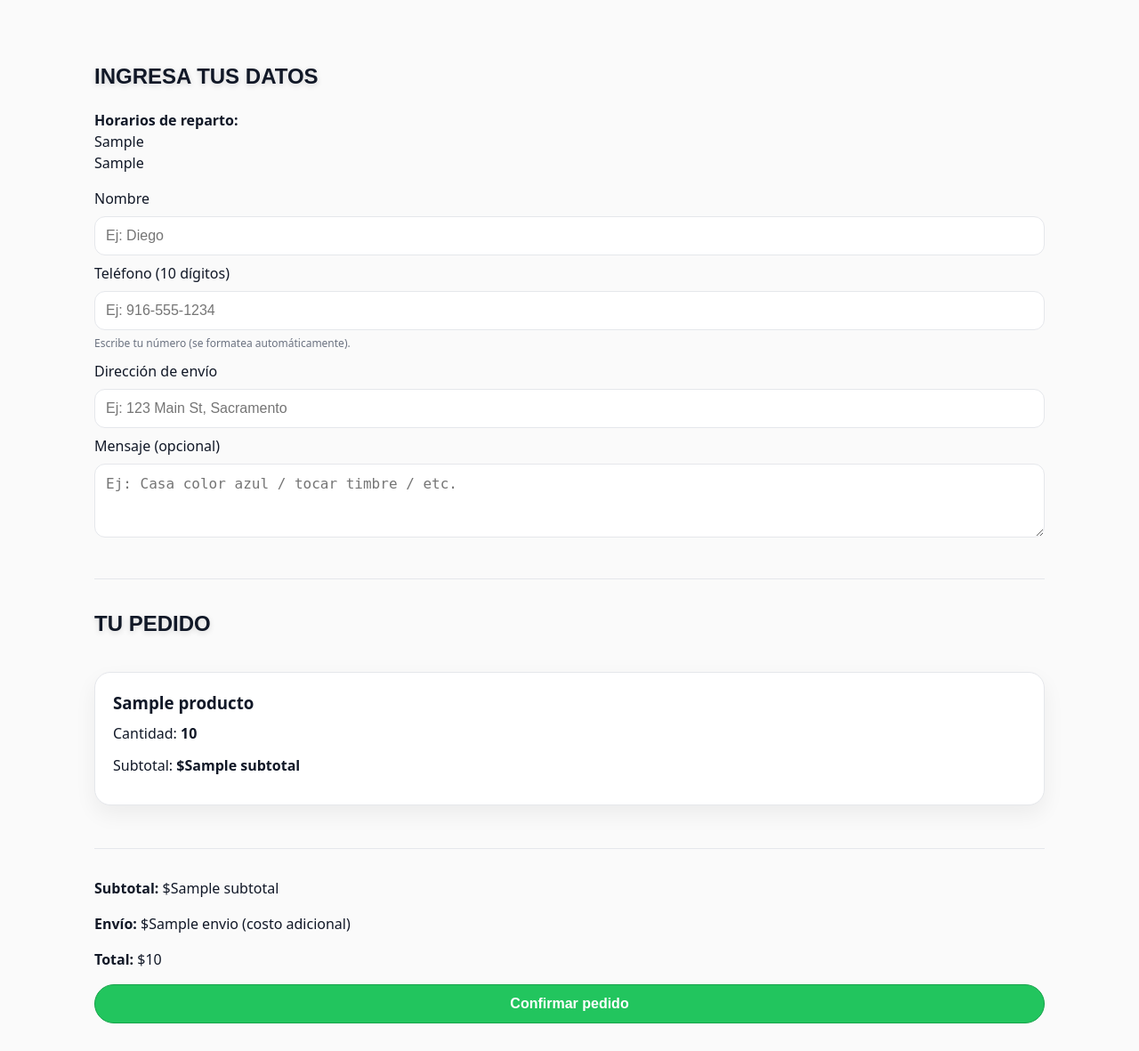
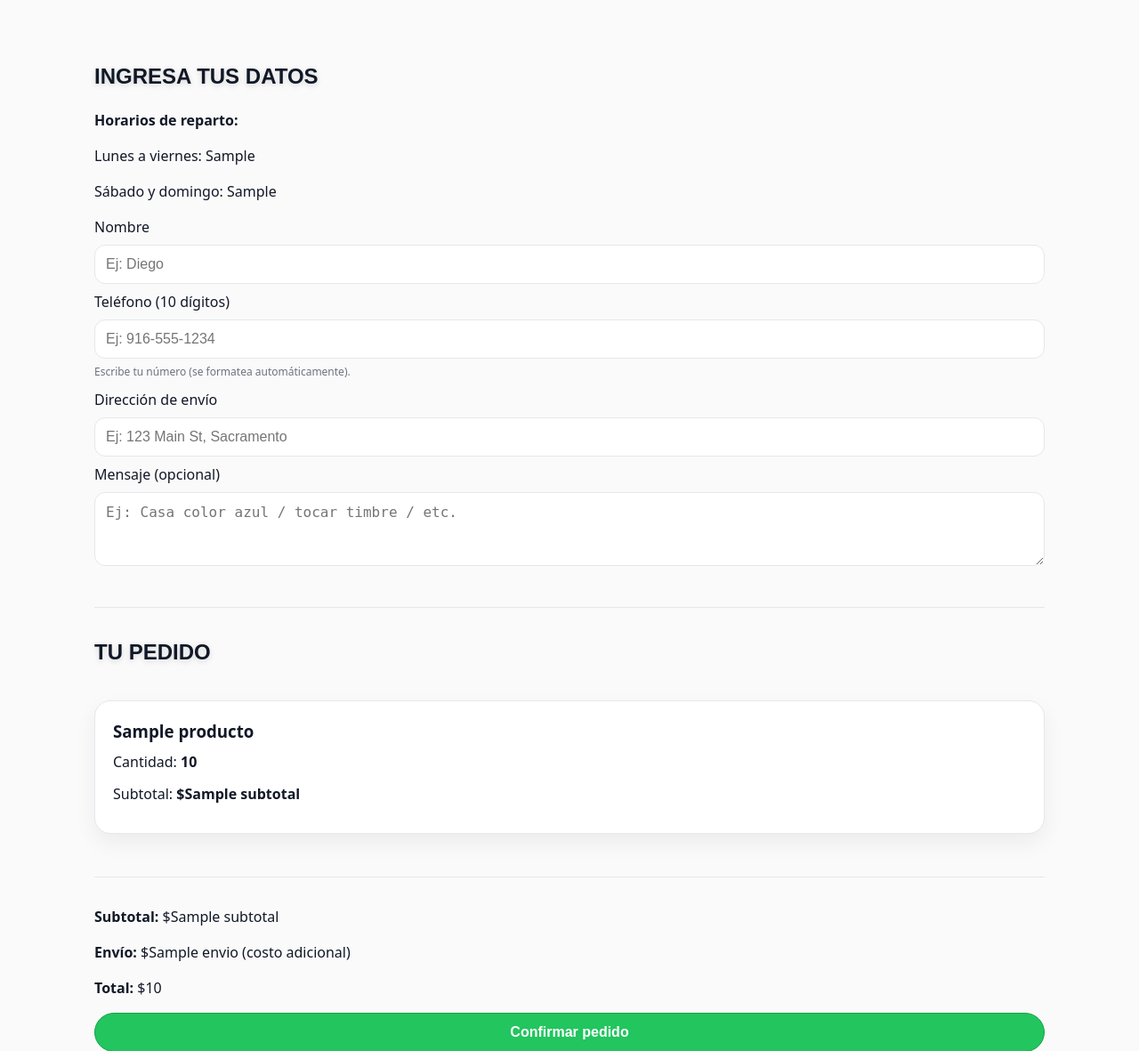
Before and after one commit to bolisnaturales/bolis-naturales, a Django app: template templates/productos/checkout.html in a window 1280 px wide. Shown: the part 128-1309 px from the top of the page at 89% size. Before the commit the page ends 1278 px from the top, so only its background shows below. Run offline with Django 3.2, Linux system fonts and the light colour scheme; the template is opened without the code that fills it: most values are stand-ins (such as "Sample title", 1, 10 or a date in 2020).

Commit message:
Corrijo texto de horarios en checkout

```diff
--- a/templates/productos/checkout.html
+++ b/templates/productos/checkout.html
@@ -48,10 +48,11 @@
         <h2>Ingresa tus datos</h2>
 
         <p>
-          <strong>Horarios de reparto:</strong><br />
-          {{ horarios.lv }}<br />
-          {{ horarios.sd }}
+          <strong>Horarios de reparto:</strong>
         </p>
+
+        <p>Lunes a viernes: {{ horarios.lv }}</p>
+        <p>Sábado y domingo: {{ horarios.sd }}</p>
 
         <!-- ✅ id para que el botón del header lo pueda enviar -->
         <form id="form-pedido" method="post">
```
